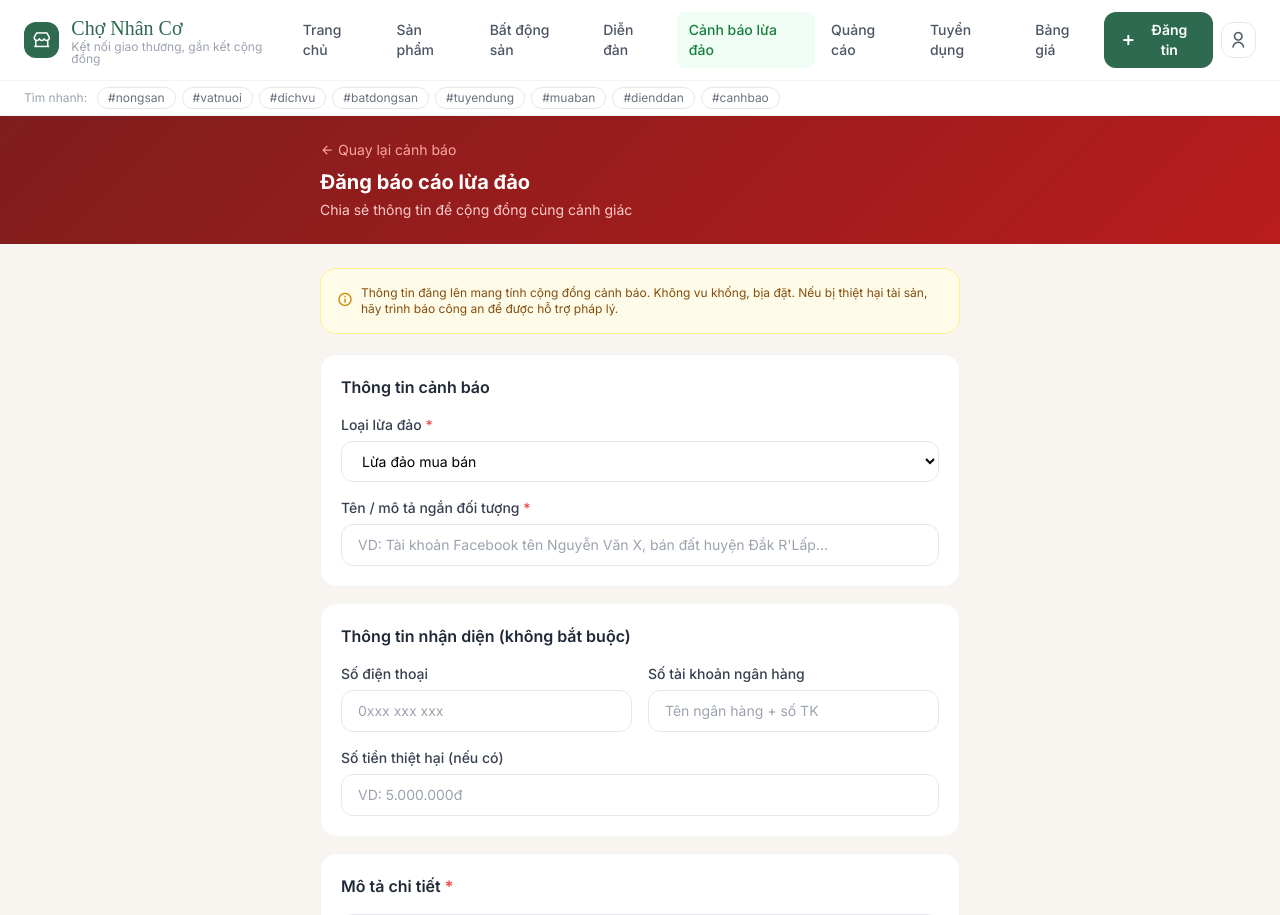
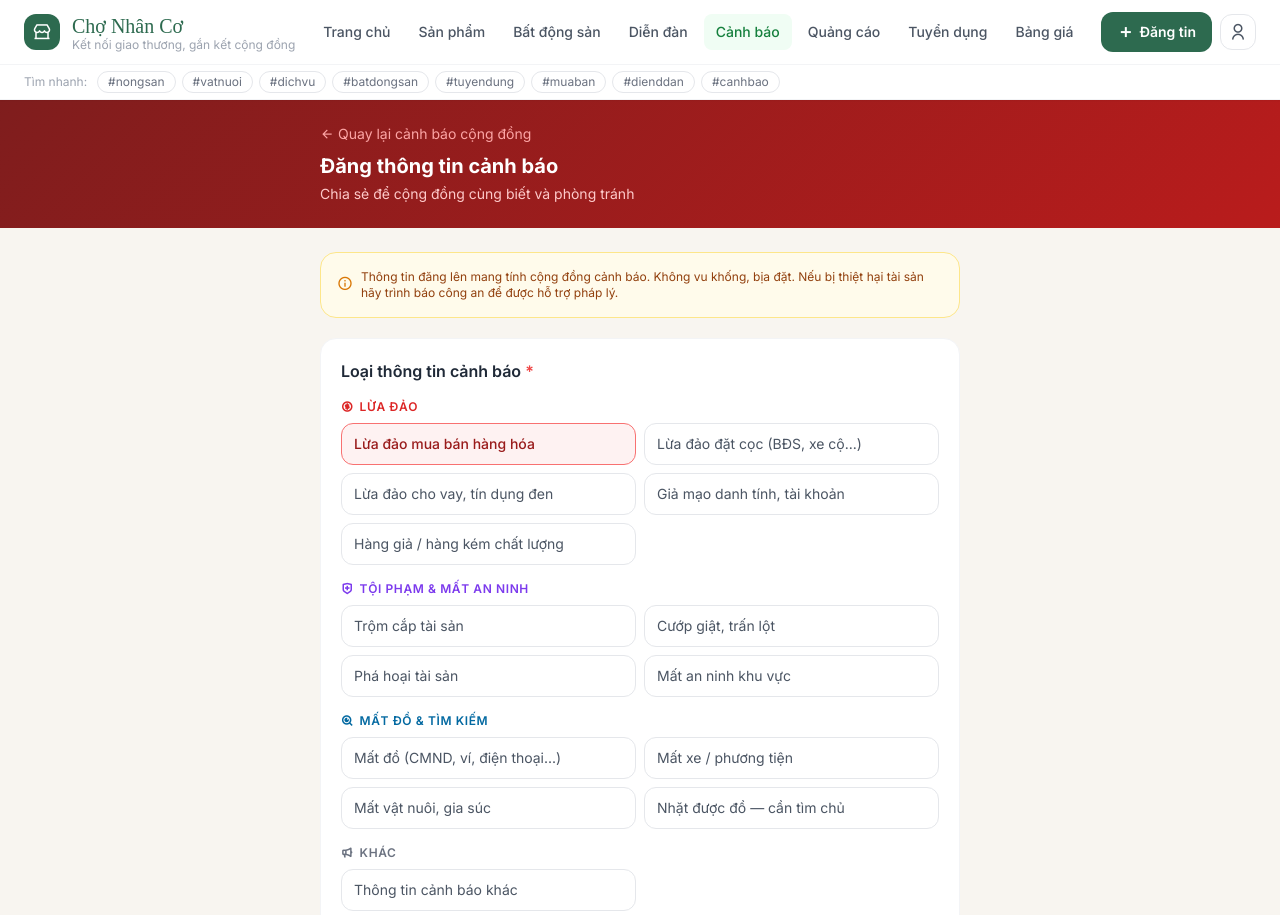
Before and after one commit to nguyenanhtan040104-boop/cho-nhan-co-frontend, a Next.js app: page /canh-bao/create in a window 1280 px wide. Shown: the top 915 px of the page. Built offline with nearby package versions, Linux system fonts and the light colour scheme; sample sign-in values are in the browser's storage.

Commit message:
Rebrand to 'Cảnh báo cộng đồng': add theft/lost items report types, dynamic form fields

```diff
--- a/app/canh-bao/create/page.tsx
+++ b/app/canh-bao/create/page.tsx
@@ -5,14 +5,90 @@ import Link from 'next/link';
 import { useRouter } from 'next/navigation';
 import { forum, auth } from '../../../lib/api';
 
-const reportTypeOptions = [
-  { value: 'Lừa đảo mua bán', label: 'Lừa đảo mua bán' },
-  { value: 'Giả mạo danh tính', label: 'Giả mạo danh tính' },
-  { value: 'Lừa đảo đặt cọc', label: 'Lừa đảo đặt cọc BĐS / xe cộ' },
-  { value: 'Hàng giả kém chất lượng', label: 'Hàng giả / kém chất lượng' },
-  { value: 'Lừa đảo cho vay', label: 'Lừa đảo cho vay, tín dụng đen' },
-  { value: 'Khác', label: 'Hình thức khác' },
+const REPORT_TYPES = [
+  {
+    group: 'Lừa đảo',
+    icon: 'ri-money-dollar-circle-line',
+    color: '#dc2626',
+    items: [
+      { value: 'lua_dao_mua_ban', label: 'Lừa đảo mua bán hàng hóa' },
+      { value: 'lua_dao_dat_coc', label: 'Lừa đảo đặt cọc (BĐS, xe cộ...)' },
+      { value: 'lua_dao_cho_vay', label: 'Lừa đảo cho vay, tín dụng đen' },
+      { value: 'gia_mao_danh_tinh', label: 'Giả mạo danh tính, tài khoản' },
+      { value: 'hang_gia', label: 'Hàng giả / hàng kém chất lượng' },
+    ],
+  },
+  {
+    group: 'Tội phạm & Mất an ninh',
+    icon: 'ri-shield-cross-line',
+    color: '#7c3aed',
+    items: [
+      { value: 'trom_cap', label: 'Trộm cắp tài sản' },
+      { value: 'cuop_giat', label: 'Cướp giật, trấn lột' },
+      { value: 'pha_hoai', label: 'Phá hoại tài sản' },
+      { value: 'mat_an_ninh', label: 'Mất an ninh khu vực' },
+    ],
+  },
+  {
+    group: 'Mất đồ & Tìm kiếm',
+    icon: 'ri-search-eye-line',
+    color: '#0369a1',
+    items: [
+      { value: 'mat_do', label: 'Mất đồ (CMND, ví, điện thoại...)' },
+      { value: 'mat_xe', label: 'Mất xe / phương tiện' },
+      { value: 'mat_vat_nuoi', label: 'Mất vật nuôi, gia súc' },
+      { value: 'nhat_duoc_do', label: 'Nhặt được đồ — cần tìm chủ' },
+    ],
+  },
+  {
+    group: 'Khác',
+    icon: 'ri-megaphone-line',
+    color: '#6b7280',
+    items: [
+      { value: 'khac', label: 'Thông tin cảnh báo khác' },
+    ],
+  },
 ];
+
+const ALL_TYPES = REPORT_TYPES.flatMap(g => g.items);
+
+function getTypeInfo(value: string) {
+  for (const g of REPORT_TYPES) {
+    const found = g.items.find(i => i.value === value);
+    if (found) return { ...found, group: g.group };
+  }
+  return null;
+}
+
+function getTitlePrefix(value: string) {
+  if (value.startsWith('lua_dao')) return '[LỪA ĐẢO]';
+  if (value === 'gia_mao_danh_tinh') return '[GIẢ MẠO]';
+  if (value === 'hang_gia') return '[HÀNG GIẢ]';
+  if (value === 'trom_cap') return '[TRỘM CẮP]';
+  if (value === 'cuop_giat') return '[CƯỚP GIẬT]';
+  if (value === 'pha_hoai') return '[PHÁ HOẠI]';
+  if (value === 'mat_an_ninh') return '[MẤT AN NINH]';
+  if (value.startsWith('mat_')) return '[MẤT ĐỒ]';
+  if (value === 'nhat_duoc_do') return '[TÌM CHỦ]';
+  return '[CẢNH BÁO]';
+}
+
+// Các trường phụ theo loại
+function showPhoneField(type: string) {
+  return ['lua_dao_mua_ban', 'lua_dao_dat_coc', 'lua_dao_cho_vay', 'gia_mao_danh_tinh', 'trom_cap', 'cuop_giat'].includes(type);
+}
+function showBankField(type: string) {
+  return ['lua_dao_mua_ban', 'lua_dao_dat_coc', 'lua_dao_cho_vay'].includes(type);
+}
+function showAmountField(type: string) {
+  return ['lua_dao_mua_ban', 'lua_dao_dat_coc', 'lua_dao_cho_vay', 'trom_cap', 'cuop_giat', 'mat_xe'].includes(type);
+}
+function showLocationField(type: string) {
+  return ['trom_cap', 'cuop_giat', 'pha_hoai', 'mat_an_ninh', 'mat_do', 'mat_xe', 'mat_vat_nuoi', 'nhat_duoc_do'].includes(type);
+}
+function showItemField(type: string) {
+  return ['mat_do', 'mat_xe', 'mat_vat_nuoi', 'nhat_duoc_do', 'trom_cap'].includes(type);
+}
 
 export default function CreateReportPage() {
   const router = useRouter();
@@ -21,12 +97,14 @@ export default function CreateReportPage() {
     if (!auth.isLoggedIn()) { router.replace('/profile'); }
   }, []);
 
+  const [selectedType, setSelectedType] = useState('lua_dao_mua_ban');
   const [form, setForm] = useState({
-    type: 'Lừa đảo mua bán',
     subject: '',
     phone: '',
     bankAccount: '',
     amount: '',
+    location: '',
+    itemDescription: '',
     description: '',
     isAnonymous: false,
   });
@@ -47,15 +125,24 @@ export default function CreateReportPage() {
     setLoading(true);
     setError('');
     try {
-      const details = [
-        form.phone && `Số điện thoại: ${form.phone}`,
-        form.bankAccount && `Số tài khoản: ${form.bankAccount}`,
-        form.amount && `Số tiền thiệt hại: ${form.amount}`,
-      ].filter(Boolean).join('\n');
+      const typeInfo = getTypeInfo(selectedType);
+      const prefix = getTitlePrefix(selectedType);
 
-      const content = `<p><strong>Loại lừa đảo:</strong> ${form.type}</p>${details ? `<p>${details.replace(/\n/g, '<br/>')}</p>` : ''}<p>${form.description}</p>`;
+      const detailLines = [
+        form.phone && `Số điện thoại liên quan: ${form.phone}`,
+        form.bankAccount && `Số tài khoản ngân hàng: ${form.bankAccount}`,
+        form.amount && `Giá trị tài sản / thiệt hại: ${form.amount}`,
+        form.location && `Địa điểm: ${form.location}`,
+        form.itemDescription && `Mô tả đồ vật / tài sản: ${form.itemDescription}`,
+      ].filter(Boolean);
 
-      const title = `[CẢNH BÁO] ${form.type}: ${form.subject}`;
+      const content = [
+        `<p><strong>Loại:</strong> ${typeInfo?.label}</p>`,
+        detailLines.length ? `<p>${detailLines.join('<br/>')}</p>` : '',
+        `<p>${form.description}</p>`,
+      ].join('');
+
+      const title = `${prefix} ${form.subject}`;
 
       await forum.create({
         title,
@@ -66,11 +153,13 @@ export default function CreateReportPage() {
       });
       router.push('/canh-bao');
     } catch (e: any) {
-      setError(e.message || 'Đăng báo cáo thất bại');
+      setError(e.message || 'Đăng thất bại, thử lại sau');
     } finally {
       setLoading(false);
     }
   }
+
+  const typeInfo = getTypeInfo(selectedType);
 
   return (
     <div className="min-h-screen" style={{ backgroundColor: '#f8f5f0' }}>
@@ -78,72 +167,136 @@ export default function CreateReportPage() {
       <div style={{ background: 'linear-gradient(135deg, #7f1d1d 0%, #b91c1c 100%)' }} className="py-6">
         <div className="max-w-2xl mx-auto px-4">
           <Link href="/canh-bao" className="text-red-300 text-sm hover:text-white transition-colors flex items-center gap-1 mb-2">
-            <i className="ri-arrow-left-line"></i> Quay lại cảnh báo
+            <i className="ri-arrow-left-line"></i> Quay lại cảnh báo cộng đồng
           </Link>
-          <h1 className="text-xl font-bold text-white">Đăng báo cáo lừa đảo</h1>
-          <p className="text-red-200 text-sm mt-1">Chia sẻ thông tin để cộng đồng cùng cảnh giác</p>
+          <h1 className="text-xl font-bold text-white">Đăng thông tin cảnh báo</h1>
+          <p className="text-red-200 text-sm mt-1">Chia sẻ để cộng đồng cùng biết và phòng tránh</p>
         </div>
       </div>
 
       <div className="max-w-2xl mx-auto px-4 py-6">
-        {/* Notice */}
-        <div className="bg-yellow-50 border border-yellow-200 rounded-2xl p-4 mb-5">
+        {/* Lưu ý */}
+        <div className="bg-amber-50 border border-amber-200 rounded-2xl p-4 mb-5">
           <div className="flex gap-2">
-            <i className="ri-information-line text-yellow-600 text-base flex-shrink-0 mt-0.5"></i>
-            <p className="text-xs text-yellow-800">Thông tin đăng lên mang tính cộng đồng cảnh báo. Không vu khống, bịa đặt. Nếu bị thiệt hại tài sản, hãy trình báo công an để được hỗ trợ pháp lý.</p>
+            <i className="ri-information-line text-amber-600 text-base flex-shrink-0 mt-0.5"></i>
+            <p className="text-xs text-amber-800">Thông tin đăng lên mang tính cộng đồng cảnh báo. Không vu khống, bịa đặt. Nếu bị thiệt hại tài sản hãy trình báo công an để được hỗ trợ pháp lý.</p>
           </div>
         </div>
 
         <form onSubmit={handleSubmit} className="space-y-4">
-          <div className="bg-white rounded-2xl p-5 border border-gray-100 space-y-4">
-            <h2 className="font-semibold text-gray-800">Thông tin cảnh báo</h2>
 
-            <div>
-              <label className="block text-sm font-medium text-gray-700 mb-1.5">Loại lừa đảo <span className="text-red-500">*</span></label>
-              <select name="type" value={form.type} onChange={handleChange}
-                className="w-full px-4 py-2.5 border border-gray-200 rounded-xl text-sm focus:outline-none focus:ring-2 focus:ring-red-300 bg-white">
-                {reportTypeOptions.map(o => <option key={o.value} value={o.value}>{o.label}</option>)}
-              </select>
+          {/* Chọn loại */}
+          <div className="bg-white rounded-2xl p-5 border border-gray-100">
+            <h2 className="font-semibold text-gray-800 mb-4">Loại thông tin cảnh báo <span className="text-red-500">*</span></h2>
+            <div className="space-y-4">
+              {REPORT_TYPES.map(group => (
+                <div key={group.group}>
+                  <p className="text-xs font-semibold uppercase tracking-wider mb-2 flex items-center gap-1.5"
+                    style={{ color: group.color }}>
+                    <i className={group.icon}></i>
+                    {group.group}
+                  </p>
+                  <div className="grid grid-cols-1 sm:grid-cols-2 gap-2">
+                    {group.items.map(item => (
+                      <button key={item.value} type="button"
+                        onClick={() => setSelectedType(item.value)}
+                        className={`text-left px-3 py-2.5 rounded-xl border text-sm transition-all ${
+                          selectedType === item.value
+                            ? 'border-red-400 bg-red-50 text-red-800 font-medium'
+                            : 'border-gray-200 text-gray-600 hover:border-gray-300 hover:bg-gray-50'
+                        }`}>
+                        {item.label}
+                      </button>
+                    ))}
                   </div>
-
-            <div>
-              <label className="block text-sm font-medium text-gray-700 mb-1.5">Tên / mô tả ngắn đối tượng <span className="text-red-500">*</span></label>
-              <input type="text" name="subject" value={form.subject} onChange={handleChange}
-                placeholder="VD: Tài khoản Facebook tên Nguyễn Văn X, bán đất huyện Đắk R'Lấp..."
-                className="w-full px-4 py-2.5 border border-gray-200 rounded-xl text-sm focus:outline-none focus:ring-2 focus:ring-red-300" />
+                </div>
+              ))}
             </div>
           </div>
 
+          {/* Tiêu đề */}
           <div className="bg-white rounded-2xl p-5 border border-gray-100 space-y-4">
-            <h2 className="font-semibold text-gray-800">Thông tin nhận diện (không bắt buộc)</h2>
+            <h2 className="font-semibold text-gray-800">Thông tin chính <span className="text-red-500">*</span></h2>
 
+            <div>
+              <label className="block text-sm font-medium text-gray-700 mb-1.5">
+                Tiêu đề ngắn <span className="text-red-500">*</span>
+                <span className="text-gray-400 font-normal ml-1">— sẽ tự thêm nhãn {getTitlePrefix(selectedType)}</span>
+              </label>
+              <input type="text" name="subject" value={form.subject} onChange={handleChange}
+                placeholder={
+                  selectedType === 'trom_cap' ? 'VD: Mất xe máy Wave tối qua tại thôn 5...' :
+                  selectedType === 'mat_do' ? 'VD: Mất CMND và ví tại chợ Nhân Cơ...' :
+                  selectedType === 'nhat_duoc_do' ? 'VD: Nhặt được chiếc ví gần cổng trường...' :
+                  'VD: Tài khoản Facebook giả mạo bán đất huyện Đắk R\'Lấp...'
+                }
+                className="w-full px-4 py-2.5 border border-gray-200 rounded-xl text-sm focus:outline-none focus:ring-2 focus:ring-red-300" />
+            </div>
+
+            {/* Các trường phụ tùy loại */}
             <div className="grid grid-cols-1 sm:grid-cols-2 gap-4">
+              {showPhoneField(selectedType) && (
                 <div>
-                <label className="block text-sm font-medium text-gray-700 mb-1.5">Số điện thoại</label>
+                  <label className="block text-sm font-medium text-gray-700 mb-1.5">Số điện thoại liên quan</label>
                   <input type="text" name="phone" value={form.phone} onChange={handleChange}
                     placeholder="0xxx xxx xxx"
                     className="w-full px-4 py-2.5 border border-gray-200 rounded-xl text-sm focus:outline-none focus:ring-2 focus:ring-red-300" />
                 </div>
+              )}
+              {showBankField(selectedType) && (
                 <div>
                   <label className="block text-sm font-medium text-gray-700 mb-1.5">Số tài khoản ngân hàng</label>
                   <input type="text" name="bankAccount" value={form.bankAccount} onChange={handleChange}
                     placeholder="Tên ngân hàng + số TK"
                     className="w-full px-4 py-2.5 border border-gray-200 rounded-xl text-sm focus:outline-none focus:ring-2 focus:ring-red-300" />
                 </div>
-            </div>
-
+              )}
+              {showAmountField(selectedType) && (
                 <div>
-              <label className="block text-sm font-medium text-gray-700 mb-1.5">Số tiền thiệt hại (nếu có)</label>
+                  <label className="block text-sm font-medium text-gray-700 mb-1.5">
+                    {selectedType === 'trom_cap' || selectedType === 'mat_xe' ? 'Giá trị tài sản mất' : 'Số tiền thiệt hại'}
+                  </label>
                   <input type="text" name="amount" value={form.amount} onChange={handleChange}
                     placeholder="VD: 5.000.000đ"
                     className="w-full px-4 py-2.5 border border-gray-200 rounded-xl text-sm focus:outline-none focus:ring-2 focus:ring-red-300" />
                 </div>
+              )}
+              {showLocationField(selectedType) && (
+                <div>
+                  <label className="block text-sm font-medium text-gray-700 mb-1.5">Địa điểm xảy ra</label>
+                  <input type="text" name="location" value={form.location} onChange={handleChange}
+                    placeholder="VD: Thôn 3, xã Nhân Cơ..."
+                    className="w-full px-4 py-2.5 border border-gray-200 rounded-xl text-sm focus:outline-none focus:ring-2 focus:ring-red-300" />
+                </div>
+              )}
             </div>
 
+            {showItemField(selectedType) && (
+              <div>
+                <label className="block text-sm font-medium text-gray-700 mb-1.5">
+                  {selectedType === 'nhat_duoc_do' ? 'Mô tả đồ vật nhặt được' : 'Mô tả đồ vật / tài sản mất'}
+                </label>
+                <input type="text" name="itemDescription" value={form.itemDescription} onChange={handleChange}
+                  placeholder={
+                    selectedType === 'mat_xe' ? 'VD: Wave Alpha đỏ, BKS 49G1-xxxxx...' :
+                    selectedType === 'mat_vat_nuoi' ? 'VD: 3 con heo nái, tai có đánh số...' :
+                    'VD: Ví da đen, CMND tên Nguyễn...'
+                  }
+                  className="w-full px-4 py-2.5 border border-gray-200 rounded-xl text-sm focus:outline-none focus:ring-2 focus:ring-red-300" />
+              </div>
+            )}
+          </div>
+
+          {/* Mô tả chi tiết */}
           <div className="bg-white rounded-2xl p-5 border border-gray-100 space-y-4">
             <h2 className="font-semibold text-gray-800">Mô tả chi tiết <span className="text-red-500">*</span></h2>
             <textarea name="description" value={form.description} onChange={handleChange} rows={6}
-              placeholder="Mô tả cách thức lừa đảo, diễn biến sự việc, bằng chứng bạn có..."
+              placeholder={
+                selectedType === 'trom_cap' ? 'Mô tả thời gian, cách thức, đặc điểm nghi phạm (nếu có)...' :
+                selectedType.startsWith('mat_') ? 'Mô tả chi tiết hoàn cảnh mất đồ, thông tin liên hệ để nhận lại...' :
+                selectedType === 'nhat_duoc_do' ? 'Mô tả đồ vật, nơi nhặt được, cách liên hệ để nhận lại...' :
+                'Mô tả chi tiết sự việc, cách thức, bằng chứng bạn có...'
+              }
               className="w-full px-4 py-2.5 border border-gray-200 rounded-xl text-sm focus:outline-none focus:ring-2 focus:ring-red-300 resize-none" />
 
             <label className="flex items-center gap-2 cursor-pointer">
--- a/app/canh-bao/page.tsx
+++ b/app/canh-bao/page.tsx
@@ -63,8 +63,8 @@ export default function CanhBaoPage() {
           <div className="flex flex-col lg:flex-row lg:items-center justify-between gap-4">
             <div>
               <p className="text-red-300 text-xs uppercase tracking-wider mb-1">Chợ Nhân Cơ · Cộng đồng</p>
-              <h1 className="text-2xl font-bold text-white">Cảnh báo lừa đảo</h1>
-              <p className="text-red-200 text-sm mt-1">{total} báo cáo từ cộng đồng · Cùng bảo vệ nhau</p>
+              <h1 className="text-2xl font-bold text-white">Cảnh báo cộng đồng</h1>
+              <p className="text-red-200 text-sm mt-1">{total} thông báo từ cộng đồng · Cùng bảo vệ nhau</p>
             </div>
             <div className="flex gap-2">
               <form onSubmit={e => { e.preventDefault(); loadData(1); }} className="flex gap-2">
@@ -75,7 +75,7 @@ export default function CanhBaoPage() {
               </form>
               <Link href="/canh-bao/create"
                 className="bg-red-500 text-white px-4 py-2 rounded-xl text-sm font-semibold hover:bg-red-400 whitespace-nowrap border border-red-400">
-                + Báo cáo lừa đảo
+                + Đăng cảnh báo
               </Link>
             </div>
           </div>
@@ -97,12 +97,12 @@ export default function CanhBaoPage() {
           {/* Main list */}
           <div className="flex-1 min-w-0">
             {/* Warning notice */}
-            <div className="bg-red-50 border border-red-200 rounded-2xl p-4 mb-5">
+            <div className="bg-amber-50 border border-amber-200 rounded-2xl p-4 mb-5">
               <div className="flex gap-3">
-                <i className="ri-error-warning-line text-red-500 text-xl flex-shrink-0 mt-0.5"></i>
+                <i className="ri-information-line text-amber-500 text-xl flex-shrink-0 mt-0.5"></i>
                 <div>
-                  <p className="text-sm font-semibold text-red-800 mb-1">Lưu ý quan trọng</p>
-                  <p className="text-xs text-red-600">Các bài đăng chỉ mang tính cộng đồng cảnh báo, chưa được kiểm chứng pháp lý. Nếu bị thiệt hại về tài sản, hãy trình báo cơ quan công an.</p>
+                  <p className="text-sm font-semibold text-amber-800 mb-1">Lưu ý</p>
+                  <p className="text-xs text-amber-700">Các bài đăng mang tính cộng đồng, chưa được kiểm chứng pháp lý. Nếu bị thiệt hại về tài sản, hãy trình báo cơ quan công an để được hỗ trợ.</p>
                 </div>
               </div>
             </div>
@@ -120,11 +120,11 @@ export default function CanhBaoPage() {
             ) : posts.length === 0 ? (
               <div className="bg-white rounded-2xl p-16 text-center border border-gray-100">
                 <i className="ri-shield-check-line text-5xl text-gray-200 block mb-3"></i>
-                <p className="text-gray-500 font-medium mb-1">Chưa có báo cáo nào</p>
-                <p className="text-gray-400 text-sm mb-4">Cộng đồng đang an toàn. Nếu bạn gặp lừa đảo, hãy chia sẻ để cảnh báo mọi người.</p>
+                <p className="text-gray-500 font-medium mb-1">Chưa có thông báo nào</p>
+                <p className="text-gray-400 text-sm mb-4">Cộng đồng đang an toàn. Nếu bạn có thông tin cần cảnh báo, hãy chia sẻ để mọi người cùng biết.</p>
                 <Link href="/canh-bao/create"
                   className="inline-block bg-red-600 text-white px-6 py-2.5 rounded-xl text-sm font-semibold hover:bg-red-700">
-                  + Báo cáo đầu tiên
+                  + Đăng cảnh báo đầu tiên
                 </Link>
               </div>
             ) : (
@@ -153,15 +153,15 @@ export default function CanhBaoPage() {
               <Link href="/canh-bao/create"
                 className="block bg-red-600 hover:bg-red-700 text-white rounded-2xl p-5 transition-colors text-center">
                 <i className="ri-alarm-warning-line text-2xl block mb-2"></i>
-                <p className="font-semibold mb-1">Bạn gặp lừa đảo?</p>
-                <p className="text-sm text-red-100">Đăng cảnh báo để bảo vệ cộng đồng</p>
+                <p className="font-semibold mb-1">Có thông tin cần cảnh báo?</p>
+                <p className="text-sm text-red-100">Chia sẻ để bảo vệ cộng đồng</p>
               </Link>
             ) : (
               <Link href="/profile"
                 className="block bg-red-600 hover:bg-red-700 text-white rounded-2xl p-5 transition-colors text-center">
                 <i className="ri-alarm-warning-line text-2xl block mb-2"></i>
-                <p className="font-semibold mb-1">Báo cáo lừa đảo</p>
-                <p className="text-sm text-red-100">Đăng nhập để đăng cảnh báo</p>
+                <p className="font-semibold mb-1">Đăng cảnh báo</p>
+                <p className="text-sm text-red-100">Đăng nhập để chia sẻ thông tin</p>
               </Link>
             )}
 
--- a/app/components/Header.tsx
+++ b/app/components/Header.tsx
@@ -10,7 +10,7 @@ const navLinks = [
   { href: '/products', label: 'Sản phẩm' },
   { href: '/real-estate', label: 'Bất động sản' },
   { href: '/forum', label: 'Diễn đàn' },
-  { href: '/canh-bao', label: 'Cảnh báo lừa đảo' },
+  { href: '/canh-bao', label: 'Cảnh báo' },
   { href: '/advertisements', label: 'Quảng cáo' },
   { href: '/jobs', label: 'Tuyển dụng' },
   { href: '/pricing', label: 'Bảng giá' },
--- a/app/page.tsx
+++ b/app/page.tsx
@@ -31,7 +31,7 @@ const categories = [
   { title: 'Sản phẩm', sub: 'Nông sản, thực phẩm sạch', href: '/products', color: '#2d6a4f', bg: '#f0fdf4', icon: 'ri-leaf-line' },
   { title: 'Bất động sản', sub: 'Đất vườn, nhà cửa, cho thuê', href: '/real-estate', color: '#1d4ed8', bg: '#eff6ff', icon: 'ri-home-4-line' },
   { title: 'Tuyển dụng', sub: 'Việc làm, thuê nhân công', href: '/jobs', color: '#7c3aed', bg: '#f5f3ff', icon: 'ri-briefcase-line' },
-  { title: 'Cảnh báo lừa đảo', sub: 'Cộng đồng bảo vệ nhau', href: '/canh-bao', color: '#b91c1c', bg: '#fef2f2', icon: 'ri-alarm-warning-line' },
+  { title: 'Cảnh báo', sub: 'Lừa đảo, trộm cắp, mất đồ', href: '/canh-bao', color: '#b91c1c', bg: '#fef2f2', icon: 'ri-alarm-warning-line' },
   { title: 'Diễn đàn', sub: 'Chia sẻ kinh nghiệm, hỏi đáp', href: '/forum', color: '#0891b2', bg: '#ecfeff', icon: 'ri-chat-3-line' },
   { title: 'Quảng cáo', sub: 'Khai trương, khuyến mãi', href: '/advertisements', color: '#dc2626', bg: '#fef2f2', icon: 'ri-megaphone-line' },
 ];
@@ -312,7 +312,7 @@ export default async function HomePage() {
             <div>
               <h4 className="font-semibold text-gray-200 mb-3">Danh mục</h4>
               <ul className="space-y-2 text-sm text-gray-400">
-                {[['Sản phẩm', '/products'], ['Bất động sản', '/real-estate'], ['Tuyển dụng', '/jobs'], ['Diễn đàn', '/forum'], ['Cảnh báo lừa đảo', '/canh-bao'], ['Bảng giá', '/pricing']].map(([label, href]) => (
+                {[['Sản phẩm', '/products'], ['Bất động sản', '/real-estate'], ['Tuyển dụng', '/jobs'], ['Diễn đàn', '/forum'], ['Cảnh báo cộng đồng', '/canh-bao'], ['Bảng giá', '/pricing']].map(([label, href]) => (
                   <li key={href}><Link href={href} className="hover:text-green-400 transition">{label}</Link></li>
                 ))}
               </ul>
```
Lines whose indentation alone changed are shown as unchanged.
